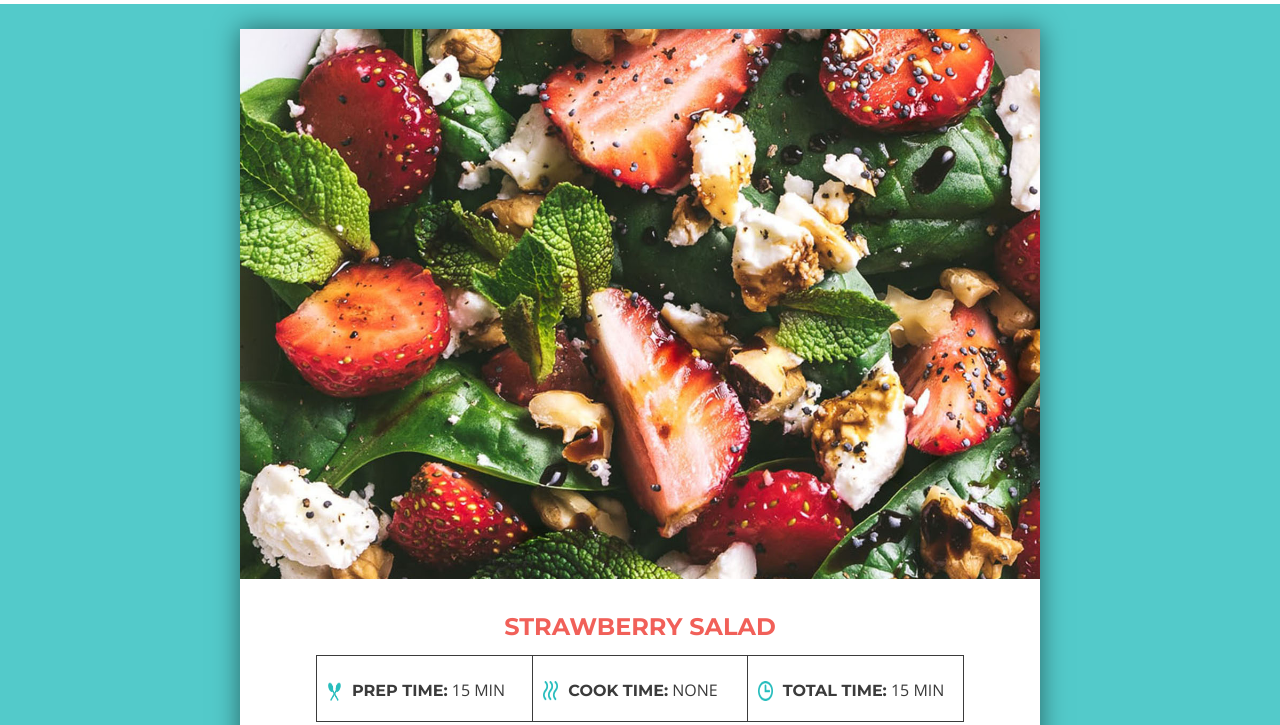
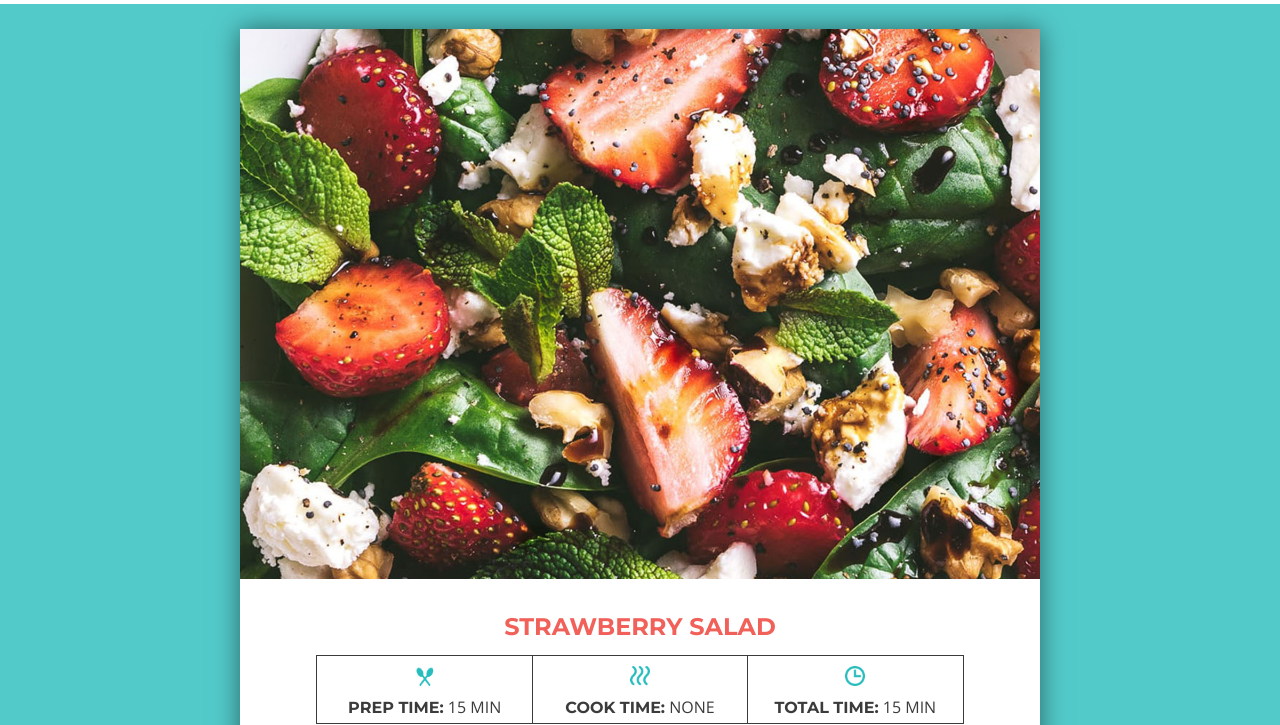
Before and after one commit to LeslieJade/recipe-collection, a plain HTML site: page index.html in a window 1280 px wide. Shown: the part 86-811 px from the top of the page. Drawn offline with nearby package versions, Linux system fonts and the light colour scheme.

Commit message:
Minor CSS updates

```diff
--- a/css/main.css
+++ b/css/main.css
@@ -120,23 +120,27 @@ h3 {
   align-items: center;
   border: 1px solid #3b3b3b;
   display: flex;
-  flex-flow: row nowrap;
+  flex-flow: row wrap;
   height: 100%;
   width: 85%;
 }
 
 .times img {
-  float: left;
+  box-sizing: border-box;
   height: 20px;
-  padding: 20px 10px 15px 5px;
+  padding-top: 3px;
   width: 15px;
 }
 
 .times div {
   box-sizing: border-box;
-  float: left;
   padding: 5px;
+  text-align: center;
   width: 33.333%;
+}
+
+.times h2 {
+  margin: 0;
 }
 
 .times .cook {
@@ -202,6 +206,12 @@ h4 {
     font-size: 15px;
   }
 
+  .times img {
+    height: 25px;
+    padding-top: 5px;
+    width: 20px;
+  }
+
   .ingredients, .directions {
     align-items: center;
     width: 49%;
```
